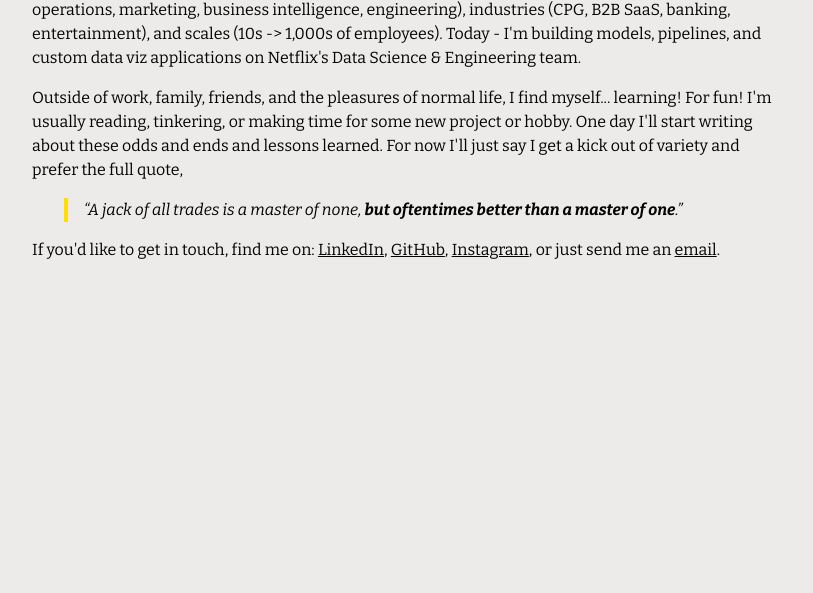
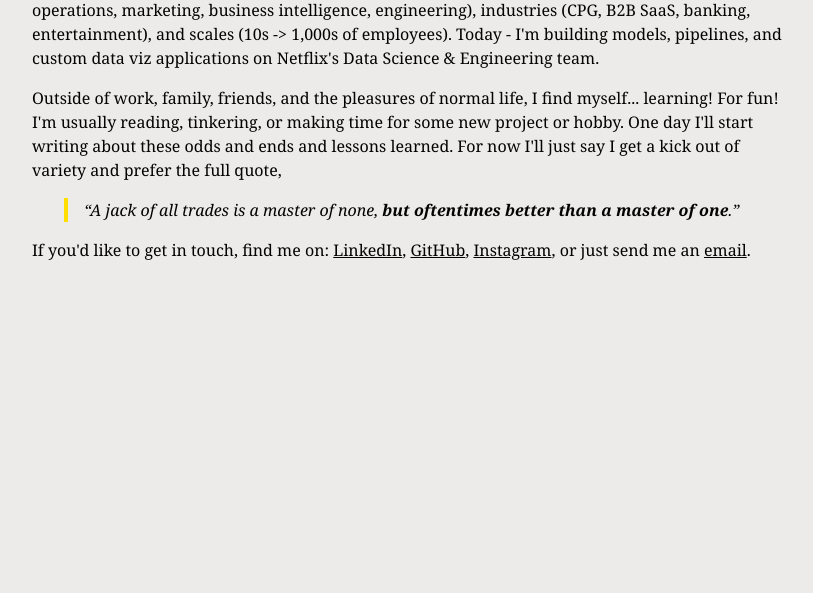
Before and after one commit to sagarvxyz/sagarv.xyz, an Astro site: page / in a window 1280 px wide. Shown: the part 207-800 px from the top of the page, without its empty margins (96-909 px from the left). Built offline with nearby package versions, Linux system fonts and the light colour scheme; Astro itself is replaced by a stand-in of ours.

Commit message:
fix FOUT, use system fonts

```diff
--- a/src/styles/global.css
+++ b/src/styles/global.css
@@ -1,11 +1,12 @@
 @import url("reset.css");
-@import url("https://fonts.googleapis.com/css2?family=Poppins:ital,wght@0,100;0,200;0,300;0,400;0,500;0,600;0,700;0,800;0,900;1,100;1,200;1,300;1,400;1,500;1,600;1,700;1,800;1,900&display=swap");
-@import url("https://fonts.googleapis.com/css2?family=Bitter:ital,wght@0,100..900;1,100..900&display=swap");
+/* @import url("https://fonts.googleapis.com/css2?family=Poppins:ital,wght@0,100;0,200;0,300;0,400;0,500;0,600;0,700;0,800;0,900;1,100;1,200;1,300;1,400;1,500;1,600;1,700;1,800;1,900&display=swap"); */
+/* @import url("https://fonts.googleapis.com/css2?family=Bitter:ital,wght@0,100..900;1,100..900&display=swap"); */
 
 :root {
     /* FONTS */
-    --font-text: "Bitter", serif;
-    --font-header: "Poppins", sans-serif;
+    --font-text: ui-serif, Georgia, Cambria, "Times New Roman", Times, serif;
+    --font-header: system-ui, -apple-system, BlinkMacSystemFont, "Segoe UI", Roboto, "Helvetica Neue", Arial, sans-serif;
+    --font-code: ui-monospace, Menlo, Monaco, 'Cascadia Mono', 'Segoe UI Mono', 'Roboto Mono', monospace;
 
     /* COLORS */
     --color-text: oklch(10% 0 0);
@@ -84,6 +85,10 @@ q {
     border-inline-start: 4px solid var(--color-accent);
 }
 
+code, pre {
+    font-family: var(--font-mono)
+}
+
 main {
     padding: 1rem var(--page-margin);
     margin: auto;
```
